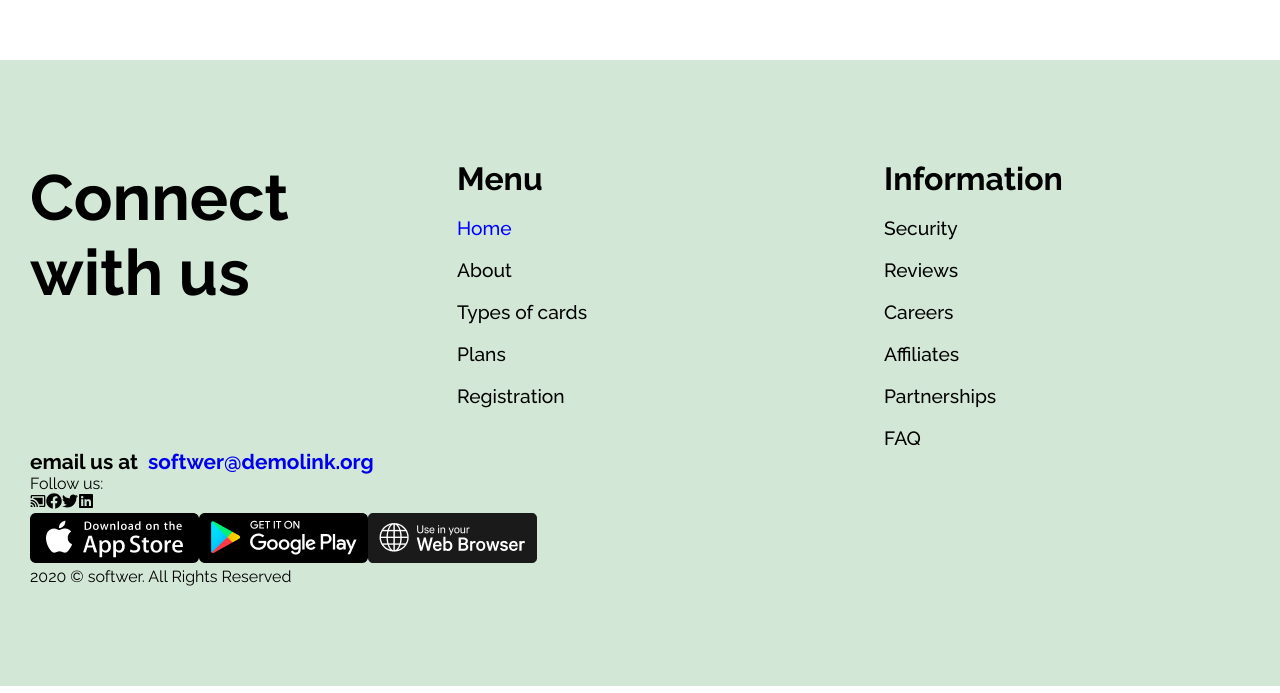
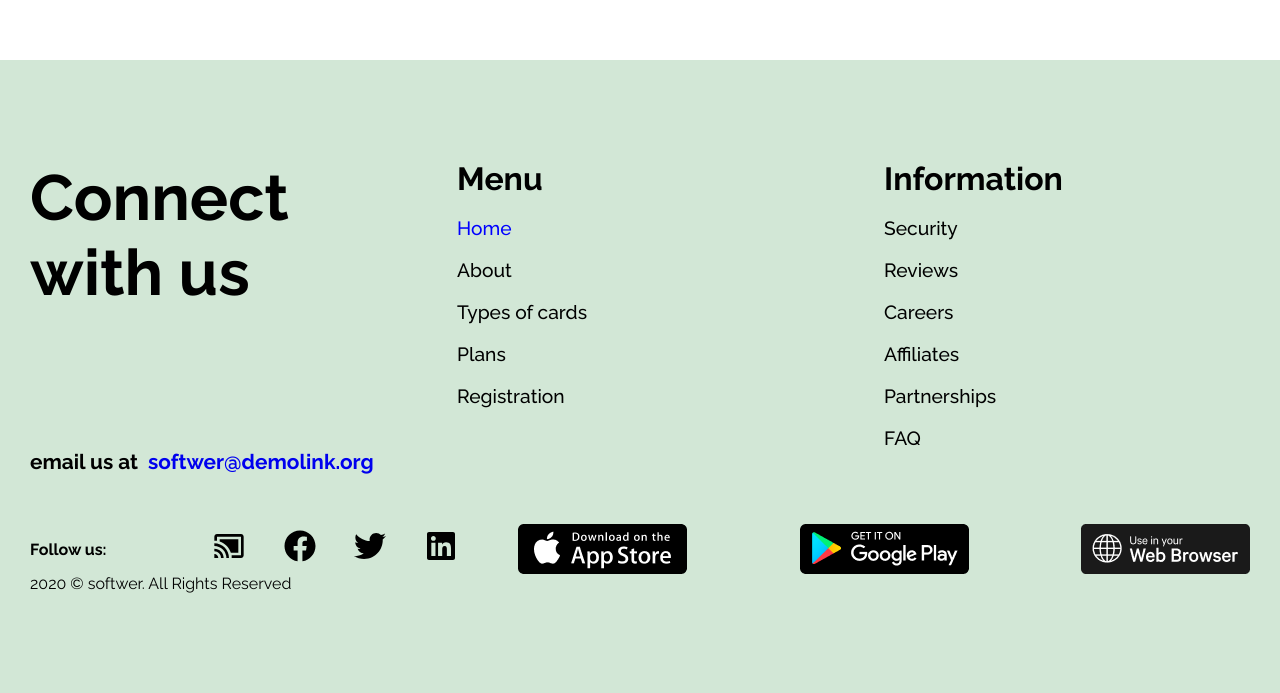
Before and after one commit to Trend20/Softwer, a React (Create React App) app: page / in a window 1280 px wide. Shown: the part 5070-5763 px from the top of the page. Built offline with nearby package versions, Linux system fonts and the light colour scheme.

Commit message:
working on the  footer section

```diff
--- a/src/components/pages/Home/Home.css
+++ b/src/components/pages/Home/Home.css
@@ -641,3 +641,33 @@ footer{
     margin-left: 10px;
     text-decoration: none;
 }
+
+.footer-icons{
+    margin-top: 50px;
+    display: flex;
+    justify-content: space-between;
+    align-items: center;
+}
+
+.footer-icons p{
+    width: 10%;
+    font-weight: 700;
+}
+
+.icon-fonts{
+    width: 20%;
+    display: flex;
+    justify-content: space-between;
+}
+
+.icon-fonts i{
+    font-size: 2rem;
+    cursor: pointer;
+}
+
+.footer-images{
+    width: 60%;
+    display: flex;
+    justify-content: space-between;
+    cursor: pointer;
+}
```
